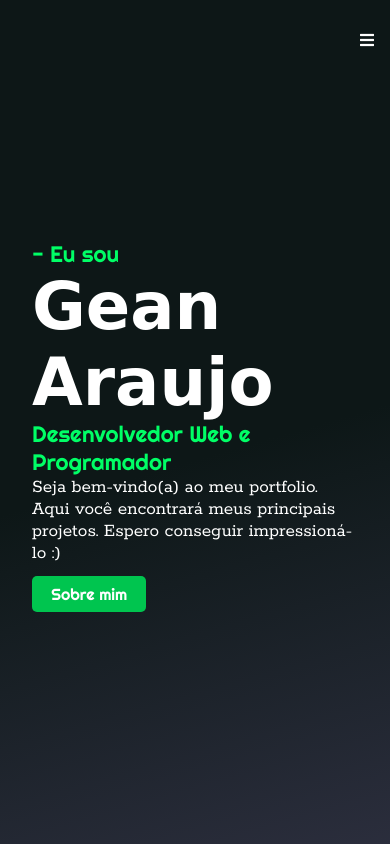
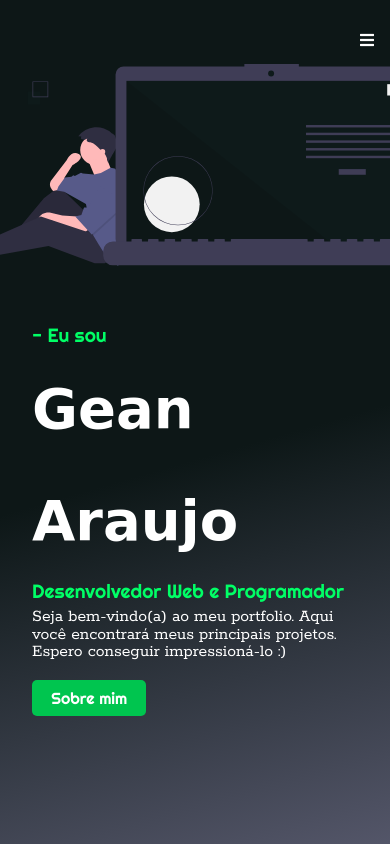
Before and after one commit to igean/igean.github.io, a plain HTML site: page index.html in a window 390 px wide. Drawn offline with Linux system fonts and the light colour scheme; a web font is replaced by a local one.

Commit message:
mobile layout

```diff
--- a/index.html
+++ b/index.html
@@ -8,6 +8,7 @@
     <link rel="stylesheet" href="public/css/main.css">
     <link rel="stylesheet" href="public/css/menu.css">
     <link rel="stylesheet" href="public/css/social-media-links.css">
+    <link rel="stylesheet" href="public/css/animations.css">
 
     <link rel="stylesheet" href="https://pro.fontawesome.com/releases/v5.10.0/css/all.css" integrity="sha384-AYmEC3Yw5cVb3ZcuHtOA93w35dYTsvhLPVnYs9eStHfGJvOvKxVfELGroGkvsg+p" crossorigin="anonymous"/>
     <link rel="preconnect" href="https://fonts.gstatic.com">
@@ -17,7 +18,7 @@
     <div class="container">
         <header>
             <div class="menu">
-                <a id="menu-bars"><i class="fas fa-bars"></i></a>
+                <a><i id="menu-bars" class="fas fa-bars"></i></a>
                 <ul class="menu-list">
                     <li><a class="menu-item selected" href="#">Inicio</a></li>
                     <li><a class="menu-item" href="#">Portfolio</a></li>
@@ -32,10 +33,7 @@
                 <strong>- Eu sou</strong>
                 <h1>Gean Araujo</h1>
                 <strong>Desenvolvedor Web e Programador</strong>
-                <p>Seja bem-vindo(a) ao meu
-                    portfolio. Aqui você encontrará
-                    meus principais projetos. Espero
-                    conseguir impressioná-lo :)</p>
+                <p>Seja bem-vindo(a) ao meu portfolio. Aqui você encontrará meus principais projetos. Espero conseguir impressioná-lo :)</p>
 
                 <a class="about" href="#">Sobre mim</a>
             </div>
@@ -46,5 +44,7 @@
             <a href="https://www.linkedin.com/in/gean-araujo-533b561b9" target="_blank"><img src="public/images/linkedin-icon.svg" alt="linkedin" title="Me siga no Linkedin"></a>
         </div>
     </div>
+
+    <script src="public/scripts/menu.js"></script>
 </body>
 </html>
--- /dev/null
+++ b/public/css/animations.css
@@ -0,0 +1,15 @@
+@keyframes menu-appear {
+    from {
+        transform: translateX(2000%);
+    }
+
+    to {
+        transform: translateX(200%);
+    }
+}
+
+
+.animation-menu-appear {
+    animation-name: menu-appear;
+    animation-duration: 1s;
+}
--- a/public/css/main.css
+++ b/public/css/main.css
@@ -16,12 +16,14 @@ body {
 
     min-height: 100%;
     padding: 1rem 2rem;
-    background:  linear-gradient(163.97deg, #0D1717 53.92%, #3F3D56 131.72%);
+    background: 50% 10%/500px url("/public/images/bg-main.svg") no-repeat, linear-gradient(163.97deg, #0D1717 53.92%, #8481a1 131.72%);
 }
 
 main {
+    margin-top: 12rem;
     min-height: 70vh;
     width: 100%;
+    line-height: 2;
 
     display: flex;
     align-items: center;
@@ -30,18 +32,20 @@ main {
 .info strong {
     font-family: 'Righteous', cursive;
     font-weight: 400;
-    font-size: 1.4rem;
+    font-size: 1.2rem;
+    line-height: 1;
     color: #00FF66;
 }
 
 .info h1 {
     font-family: 'Rancho', cursive;
-    font-size: 4.1rem;
+    font-size: 3.5rem;
 }
 
 .info p {
     font-family: 'Rokkitt', serif;
-    font-size: 1.2rem;
+    font-size: 1.1rem;
+    line-height: 1;
     margin-bottom: 20px;
 }
 
@@ -79,7 +83,7 @@ main {
     }
 }
 
-@media (min-width: 1040px) {
+@media (min-width: 1440px) {
 
 .container {
     background: 80% 50%/700px url("/public/images/bg-main.svg") no-repeat, linear-gradient(163.97deg, #0D1717 53.92%, #3F3D56 131.72%);
--- /dev/null
+++ b/public/scripts/menu.js
@@ -0,0 +1,6 @@
+const menu_bars = document.querySelector('.fa-bars')
+
+menu_bars.addEventListener('click', () => {
+
+    document.querySelector('.menu-list').classList.add('.animation-menu-appear')
+})
```
